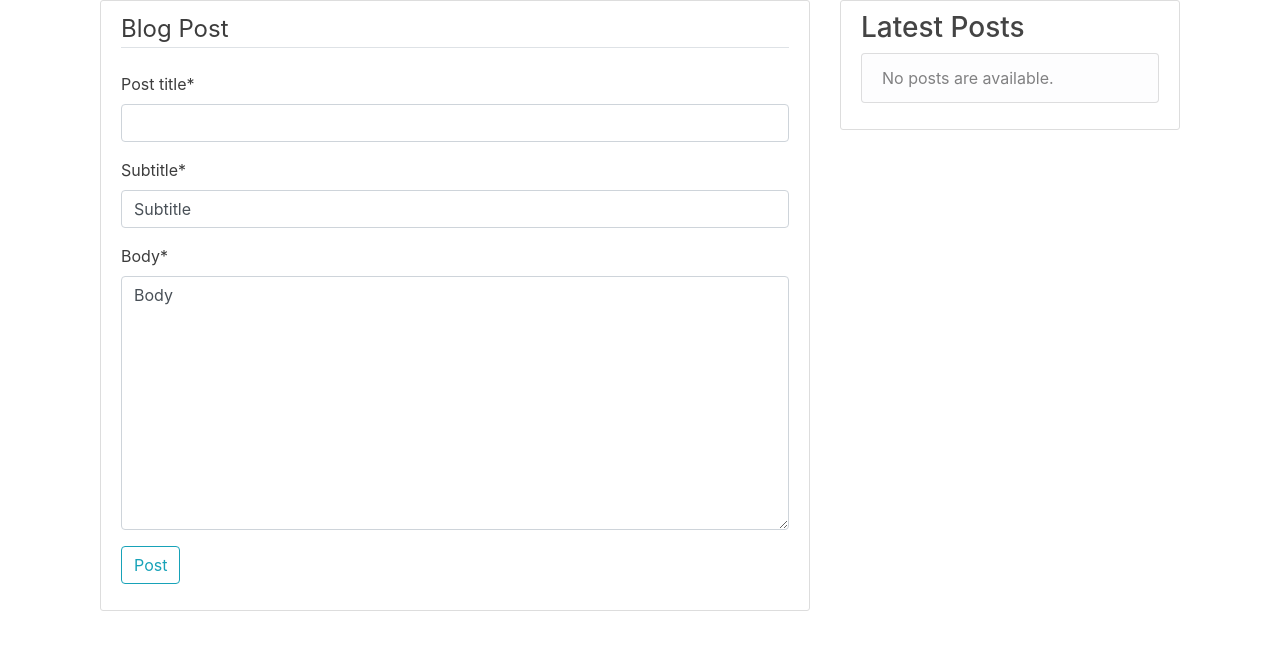
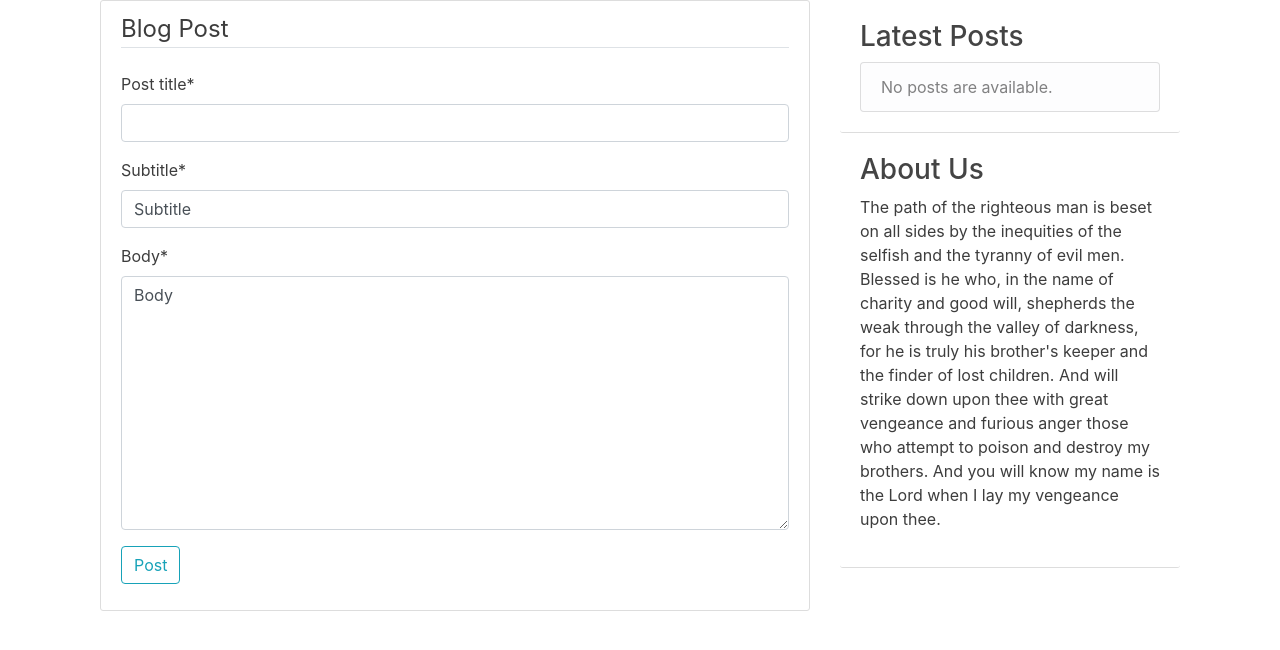
Before and after one commit to callumblanchard/ds-blog-build, a Django app: page /new/ in a window 1280 px wide. Shown: the part 135-785 px from the top of the page. Run offline with Django 3.2, Linux system fonts and the light colour scheme; a user stored in the database is signed in; some libraries are stand-ins or nearby versions.

Commit message:
updated sidebar content

```diff
--- a/blogPosts/static/blogPosts/main.css
+++ b/blogPosts/static/blogPosts/main.css
@@ -25,6 +25,13 @@ color: #444444}
   border: 1px solid #dddddd;
   border-radius: 3px;
   margin-bottom: 20px;
+}
+
+.sidebar-content {
+  background: #ffffff;
+  padding: 20px 20px;
+  border-bottom: 1px solid #dddddd;
+  border-radius: 3px;
 }
 
 .article-title {
--- a/blogPosts/templates/blogPosts/base.html
+++ b/blogPosts/templates/blogPosts/base.html
@@ -64,7 +64,7 @@
             {% block content %}{% endblock %}
         </div>
         <div class="col-md-4">
-            <div class="content-section">
+            <div class="sidebar-content">
                 <h3>Latest Posts</h3>
                 <ul class="list-group">
                     {% if latest_blog_posts %}
@@ -77,6 +77,16 @@
                             <li class="list-group-item list-group-item-light">No posts are available.</li>
                         {% endif %}
                 </ul>
+            </div>
+            <div class="sidebar-content">
+                <h3>About Us</h3>
+                <p>
+                    The path of the righteous man is beset on all sides by the inequities of the selfish and the
+                    tyranny of evil men. Blessed is he who, in the name of charity and good will, shepherds the weak
+                    through the valley of darkness, for he is truly his brother's keeper and the finder of lost
+                    children. And will strike down upon thee with great vengeance and furious anger those who attempt
+                    to poison and destroy my brothers. And you will know my name is the Lord when I lay my vengeance
+                    upon thee.
                 </p>
             </div>
         </div>
```
